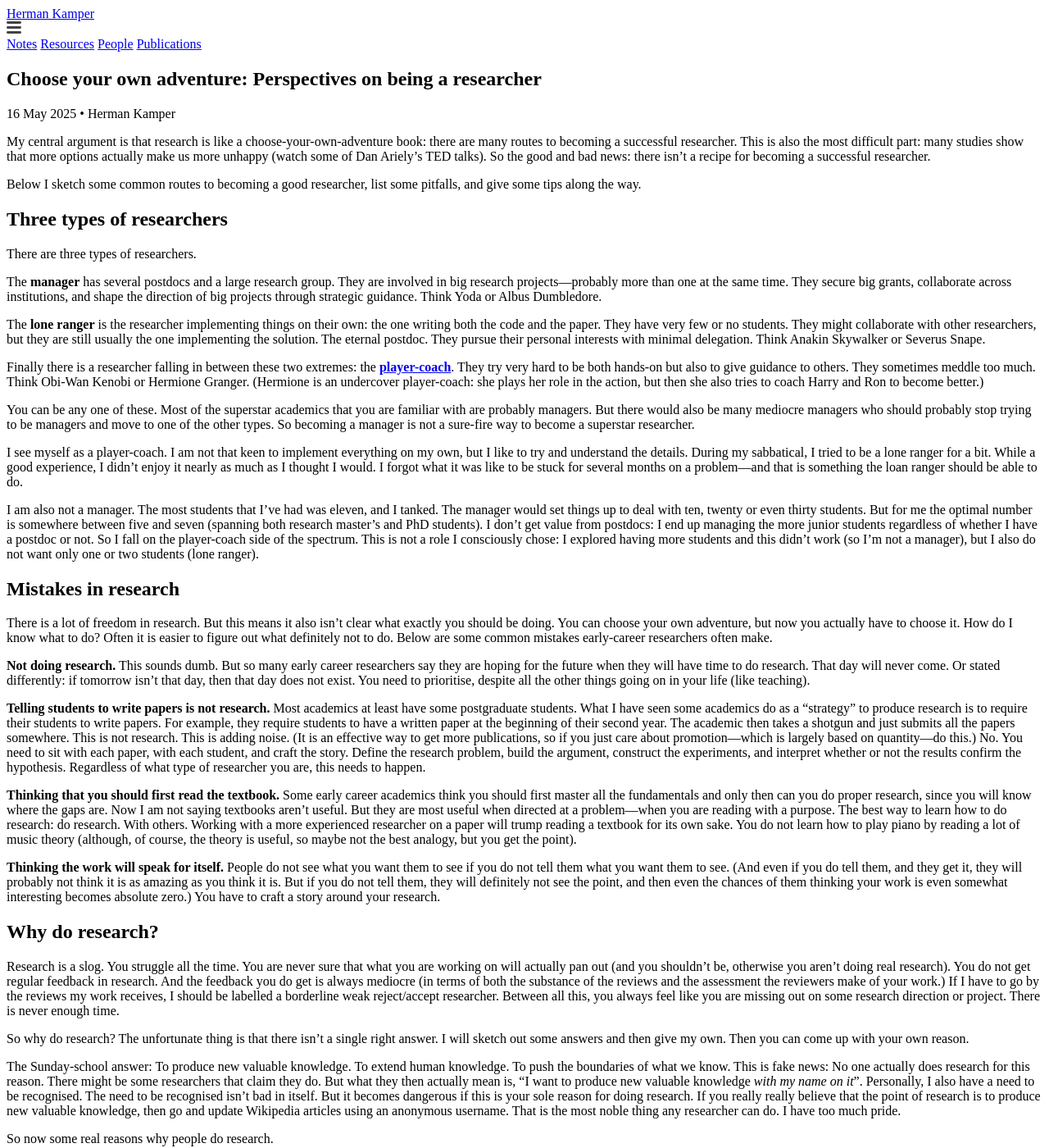
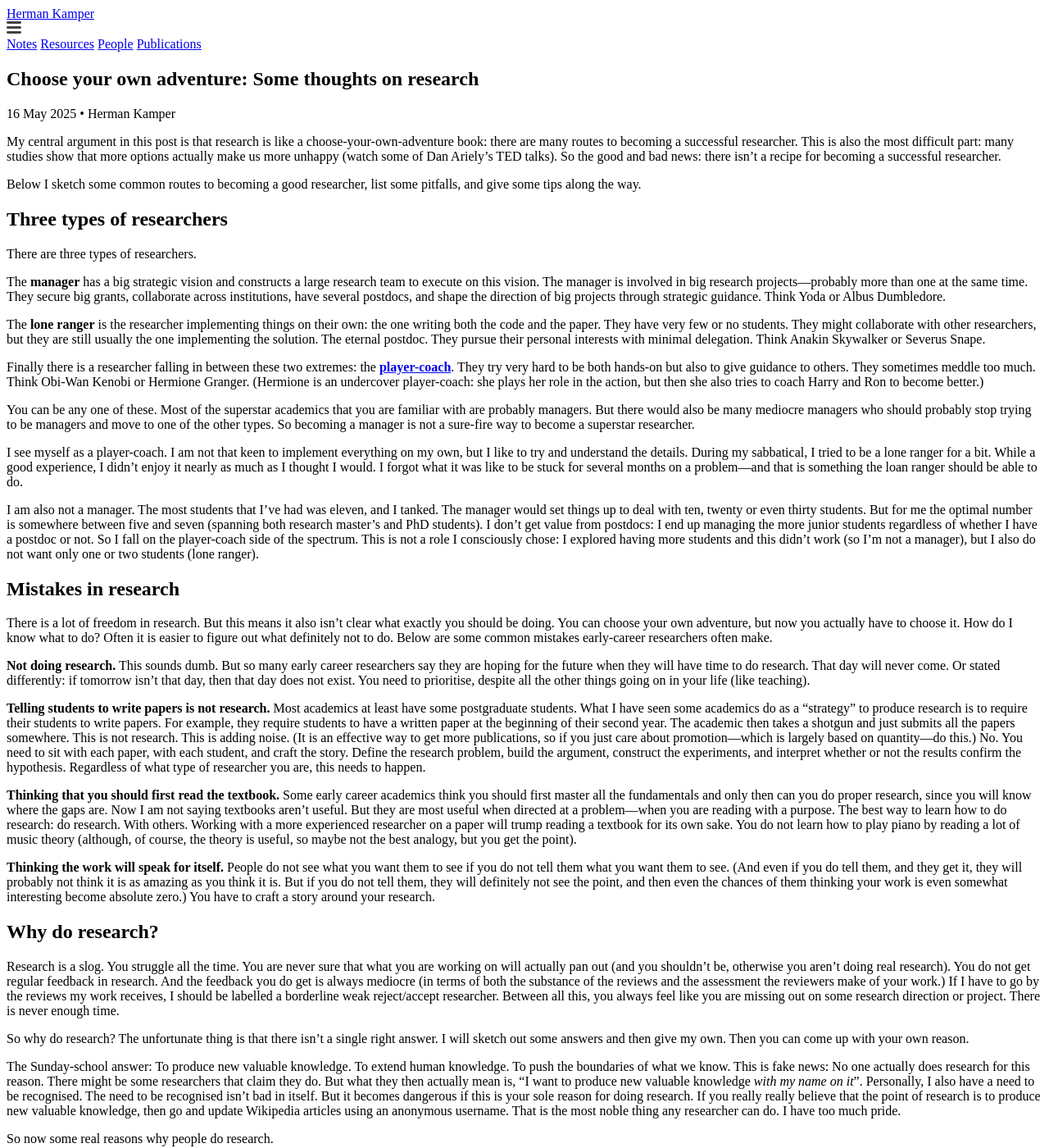
Before and after one commit to kamperh/kamperh.github.io, a Jekyll site: the page built from _posts/2025-05-16-research-thoughts.md, in a window 1280 px wide and 1400 px high. Shown: the whole window at 82% size. Built offline with Jekyll 4.4.1, drawn with Linux system fonts in a browser that asks for light colours; our own code applies the rules of GitHub Pages for plain Markdown files; a style sheet for code colours, icons or effects is not loaded; some of the changed text lies outside the part shown.

Commit message:
Update 2025-05-16-research-thoughts.md

```diff
--- a/_posts/2025-05-16-research-thoughts.md
+++ b/_posts/2025-05-16-research-thoughts.md
@@ -1,9 +1,9 @@
 ---
-title: "Choose your own adventure: Perspectives on being a researcher"
+title: "Choose your own adventure: Some thoughts on research"
 author: Herman Kamper
 ---
 
-My central argument is that research is like a choose-your-own-adventure book: there are many routes to becoming a successful researcher. This is also the most difficult part: many studies show that more options actually make us more unhappy (watch some of Dan Ariely's TED talks). So the good and bad news: there isn't a recipe for becoming a successful researcher.
+My central argument in this post is that research is like a choose-your-own-adventure book: there are many routes to becoming a successful researcher. This is also the most difficult part: many studies show that more options actually make us more unhappy (watch some of Dan Ariely's TED talks). So the good and bad news: there isn't a recipe for becoming a successful researcher.
 
 Below I sketch some common routes to becoming a good researcher, list some pitfalls, and give some tips along the way.
 
@@ -12,11 +12,11 @@ Below I sketch some common routes to becoming a good researcher, list some pitfa
 
 There are three types of researchers.
 
-The **manager** has several postdocs and a large research group. They are involved in big research projects---probably more than one at the same time. They secure big grants, collaborate across institutions, and shape the direction of big projects through strategic guidance. Think Yoda or Albus Dumbledore.
+The **manager** has a big strategic vision and constructs a large research team to execute on this vision. The manager is involved in big research projects---probably more than one at the same time. They secure big grants, collaborate across institutions, have several postdocs, and shape the direction of big projects through strategic guidance. Think Yoda or Albus Dumbledore.
 
 The **lone ranger** is the researcher implementing things on their own: the one writing both the code and the paper. They have very few or no students. They might collaborate with other researchers, but they are still usually the one implementing the solution. The eternal postdoc. They pursue their personal interests with minimal delegation. Think Anakin Skywalker or Severus Snape.
 
-Finally there is a researcher falling in between these two extremes: the [**player-coach**](https://en.wikipedia.org/wiki/Player-coach). They try very hard to be both hands-on but also to give guidance to others. They sometimes meddle too much. Think Obi-Wan Kenobi or Hermione Granger. (Hermione is an undercover player-coach: she plays her role in the action, but then she also tries to coach Harry and Ron to become better.)
+Finally there is a researcher falling in between these two extremes: the **[player-coach](https://en.wikipedia.org/wiki/Player-coach)**. They try very hard to be both hands-on but also to give guidance to others. They sometimes meddle too much. Think Obi-Wan Kenobi or Hermione Granger. (Hermione is an undercover player-coach: she plays her role in the action, but then she also tries to coach Harry and Ron to become better.)
 
 You can be any one of these. Most of the superstar academics that you are familiar with are probably managers. But there would also be many mediocre managers who should probably stop trying to be managers and move to one of the other types. So becoming a manager is not a sure-fire way to become a superstar researcher.
 
@@ -35,7 +35,7 @@ There is a lot of freedom in research. But this means it also isn't clear what e
 
 **Thinking that you should first read the textbook.** Some early career academics think you should first master all the fundamentals and only then can you do proper research, since you will know where the gaps are. Now I am not saying textbooks aren't useful. But they are most useful when directed at a problem---when you are reading with a purpose. The best way to learn how to do research: do research. With others. Working with a more experienced researcher on a paper will trump reading a textbook for its own sake. You do not learn how to play piano by reading a lot of music theory (although, of course, the theory is useful, so maybe not the best analogy, but you get the point).
 
-**Thinking the work will speak for itself.** People do not see what you want them to see if you do not tell them what you want them to see. (And even if you do tell them, and they get it, they will probably not think it is as amazing as you think it is. But if you do not tell them, they will definitely not see the point, and then even the chances of them thinking your work is even somewhat interesting becomes absolute zero.) You have to craft a story around your research.
+**Thinking the work will speak for itself.** People do not see what you want them to see if you do not tell them what you want them to see. (And even if you do tell them, and they get it, they will probably not think it is as amazing as you think it is. But if you do not tell them, they will definitely not see the point, and then even the chances of them thinking your work is even somewhat interesting become absolute zero.) You have to craft a story around your research.
 
 
 ## Why do research?
@@ -101,6 +101,6 @@ Don't submit crap. Don't wait until something is perfect before submitting.
 
 If you are worried about being scooped, you are working on the wrong thing (Dan Jurafsky said this in a talk at TTIC in 2016). If you can explain what you are doing to someone in one sentence and are then worried that they will quickly be able to implement it and beat you to the publication, you are working on the wrong thing.
 
-If you are worried about falling behind (in terms of e.g.\ technology), you are working on the wrong thing. This is different from the point above. What I am saying is that, if your overarching research question requires you to stay absolutely up to date with every single thing, then you are working on the wrong thing. This happens, for instance, if your research aims to be at the top of some leaderboard. If your aim is to beat scores, your life will not be fun.
+If you are worried about falling behind (in terms of e.g. technology), you are working on the wrong thing. This is different from the point above. What I am saying is that, if your overarching research question requires you to stay absolutely up to date with every single thing, then you are working on the wrong thing. This happens, for instance, if your research aims to be at the top of some leaderboard. If your aim is to beat scores, your life will not be fun.
 
 You will never be able to explore every interesting question, so it is okay to just focus on what has been placed in front of you at the moment.
```
Also changed, not shown: other parts of _posts/2025-05-16-research-thoughts.md (+1 -1 lines).
